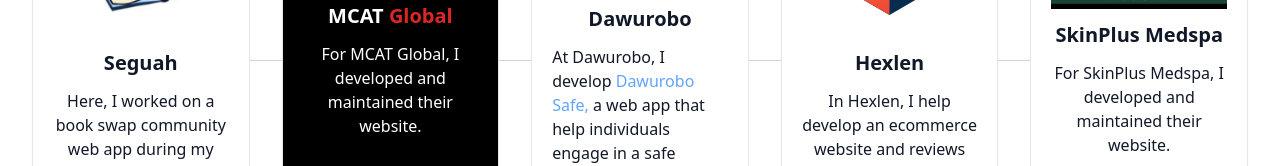
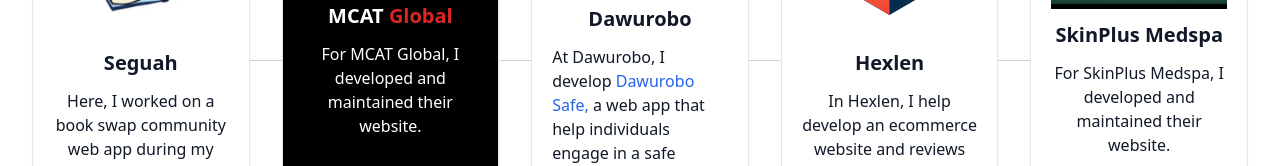
Before and after one commit to jamesofoaye/personal-website, a Next.js app: page / in a window 1280 px wide. Shown: the part 1597-1763 px from the top of the page. Built offline with nearby package versions, Linux system fonts and the light colour scheme.

Commit message:
sufficient color ratio for link

```diff
--- a/pages/index.js
+++ b/pages/index.js
@@ -209,7 +209,7 @@
                 <a
                   href="https://safe.dawurobo.com"
                   target="_blank"
-                  className="text-blue-400"
+                  className="text-blue-600"
                   title="Dawurobo Safe Website Link"
                 >
                   Dawurobo Safe,
```
